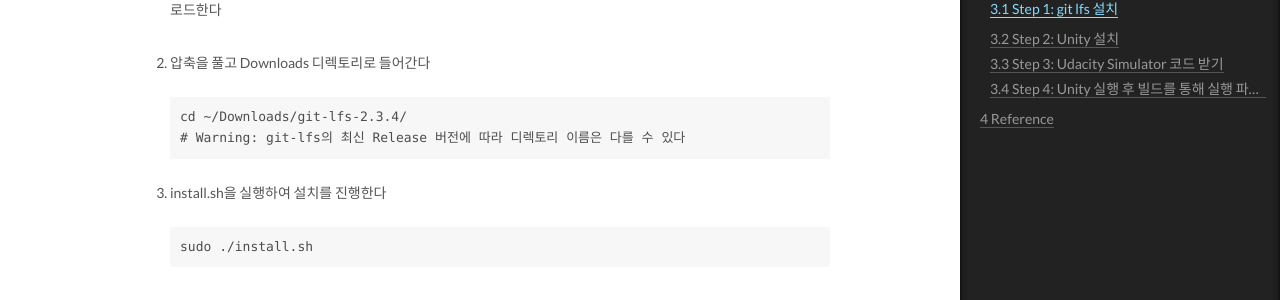
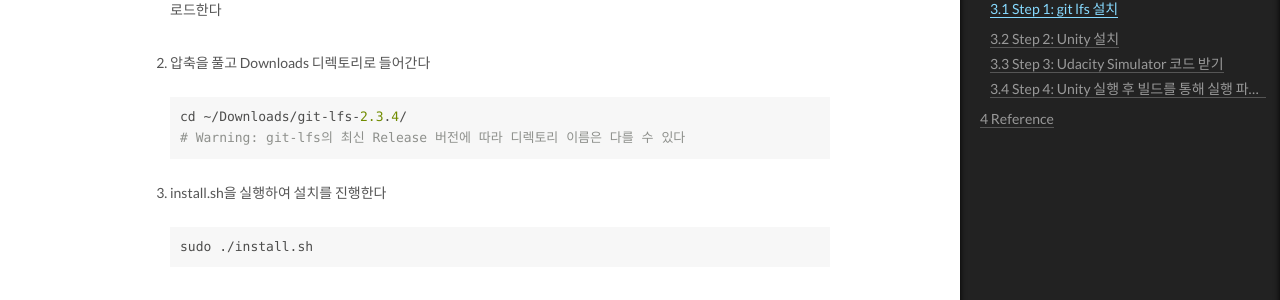
Before and after one commit to qwes98/qwes98.github.io, a Jekyll site: the page built from _posts/2018-01-14-setup-environment-for-using-udacity-simulator.md, in a window 1280 px wide and 1400 px high, scrolled down 1086 px. Shown: the part 149-449 px from the top of the window. Built offline with Jekyll 4.4.1, drawn with Linux system fonts in a browser that asks for light colours; comment, search, counter and statistics services are not loaded.

Commit message:
Fix recent post bug

````diff
--- a/_posts/2018-01-14-setup-environment-for-using-udacity-simulator.md
+++ b/_posts/2018-01-14-setup-environment-for-using-udacity-simulator.md
@@ -30,7 +30,7 @@ date: 2018-01-14
 1. [git-lfs release](https://github.com/git-lfs/git-lfs/releases/)에 들어가서 `32bit 컴퓨터라면 Linux 386`을, `64bit 컴퓨터라면 Linux AMD64`를 선택해 다운로드한다
 
 2. 압축을 풀고 Downloads 디렉토리로 들어간다
-```
+```python
 cd ~/Downloads/git-lfs-2.3.4/
 # Warning: git-lfs의 최신 Release 버전에 따라 디렉토리 이름은 다를 수 있다
 ```
````
Also changed, not shown: _posts/2018-01-14-install-tensorflow-keras-opencv-using-anaconda.md (+11 -2 lines).
